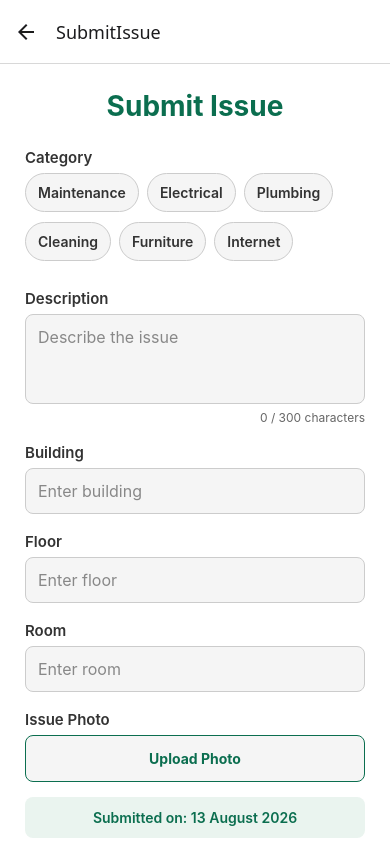
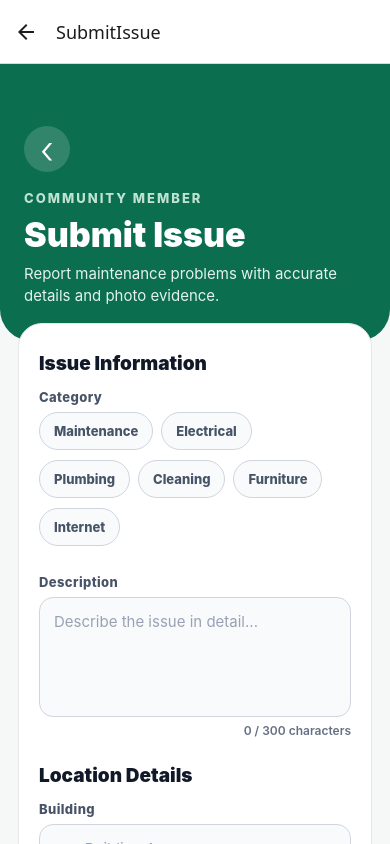
Before and after one commit to salmawalidd/SoftwareProj, a React Native app in the folder frontend/: screen /SubmitIssue in a window 390 px wide. Built offline with nearby package versions, Linux system fonts and the light colour scheme.

Commit message:
Refactor SubmitIssueScreen for API and UI enhancements
Updated API endpoint and improved UI elements for issue submission.

```diff
--- a/frontend/screens/SubmitIssueScreen.js
+++ b/frontend/screens/SubmitIssueScreen.js
@@ -134,7 +134,7 @@ export default function SubmitIssueScreen({ navigation }) {
       }, Room ${room || "-"}`;
 
       const response = await fetch(
-        "http://192.168.1.25:8000/api/issues",
+        "http://192.168.1.20:8000/api/issues",
         {
           method: "POST",
           headers: {
@@ -181,8 +181,30 @@ export default function SubmitIssueScreen({ navigation }) {
   };
 
   return (
-    <ScrollView contentContainerStyle={styles.container}>
-      <Text style={styles.title}>Submit Issue</Text>
+    <ScrollView
+      contentContainerStyle={styles.container}
+      showsVerticalScrollIndicator={false}
+    >
+      <View style={styles.header}>
+        <TouchableOpacity
+          style={styles.backButton}
+          onPress={() => navigation.goBack()}
+          activeOpacity={0.8}
+        >
+          <Text style={styles.backText}>‹</Text>
+        </TouchableOpacity>
+
+        <Text style={styles.headerTag}>COMMUNITY MEMBER</Text>
+
+        <Text style={styles.headerTitle}>Submit Issue</Text>
+
+        <Text style={styles.headerSubtitle}>
+          Report maintenance problems with accurate details and photo evidence.
+        </Text>
+      </View>
+
+      <View style={styles.formCard}>
+        <Text style={styles.sectionTitle}>Issue Information</Text>
 
         <Text style={styles.label}>Category</Text>
 
@@ -190,18 +212,17 @@ export default function SubmitIssueScreen({ navigation }) {
           {categories.map((item) => (
             <TouchableOpacity
               key={item}
+              activeOpacity={0.85}
               style={[
                 styles.categoryButton,
-              category === item &&
-                styles.selectedCategoryButton,
+                category === item && styles.selectedCategoryButton,
               ]}
               onPress={() => setCategory(item)}
             >
               <Text
                 style={[
                   styles.categoryText,
-                category === item &&
-                  styles.selectedCategoryText,
+                  category === item && styles.selectedCategoryText,
                 ]}
               >
                 {item}
@@ -214,8 +235,8 @@ export default function SubmitIssueScreen({ navigation }) {
 
         <TextInput
           style={[styles.input, styles.textArea]}
-        placeholder="Describe the issue"
-        placeholderTextColor="#888"
+          placeholder="Describe the issue in detail..."
+          placeholderTextColor="#98A2B3"
           value={description}
           onChangeText={setDescription}
           maxLength={300}
@@ -226,68 +247,84 @@ export default function SubmitIssueScreen({ navigation }) {
           {description.length} / 300 characters
         </Text>
 
+        <Text style={styles.sectionTitle}>Location Details</Text>
+
         <Text style={styles.label}>Building</Text>
 
         <TextInput
           style={styles.input}
-        placeholder="Enter building"
-        placeholderTextColor="#888"
+          placeholder="e.g. Building A"
+          placeholderTextColor="#98A2B3"
           value={building}
           onChangeText={setBuilding}
         />
 
+        <View style={styles.row}>
+          <View style={styles.halfInput}>
             <Text style={styles.label}>Floor</Text>
 
             <TextInput
               style={styles.input}
-        placeholder="Enter floor"
-        placeholderTextColor="#888"
+              placeholder="e.g. 2"
+              placeholderTextColor="#98A2B3"
               value={floor}
               onChangeText={setFloor}
             />
+          </View>
 
+          <View style={styles.halfInput}>
             <Text style={styles.label}>Room</Text>
 
             <TextInput
               style={styles.input}
-        placeholder="Enter room"
-        placeholderTextColor="#888"
+              placeholder="e.g. 101"
+              placeholderTextColor="#98A2B3"
               value={room}
               onChangeText={setRoom}
             />
+          </View>
+        </View>
 
-      <Text style={styles.label}>Issue Photo</Text>
+        <Text style={styles.sectionTitle}>Photo Evidence</Text>
 
         <TouchableOpacity
-        style={styles.uploadButton}
+          activeOpacity={0.85}
+          style={styles.uploadBox}
           onPress={pickImage}
         >
-        <Text style={styles.uploadButtonText}>
-          {photo ? "Change Photo" : "Upload Photo"}
+          <Text style={styles.uploadIcon}>📷</Text>
+
+          <Text style={styles.uploadTitle}>
+            {photo ? "Change Issue Photo" : "Upload Issue Photo"}
+          </Text>
+
+          <Text style={styles.uploadSubtitle}>
+            JPG or PNG photo showing the issue
           </Text>
         </TouchableOpacity>
 
         {photo && (
-        <Image
-          source={{ uri: photo }}
-          style={styles.previewImage}
-        />
+          <View style={styles.previewCard}>
+            <Image source={{ uri: photo }} style={styles.previewImage} />
+
+            <View style={styles.photoBadge}>
+              <Text style={styles.photoBadgeText}>Photo selected</Text>
+            </View>
+          </View>
         )}
 
         <View style={styles.dateBox}>
-        <Text style={styles.dateText}>
-          Submitted on: {today}
-        </Text>
+          <Text style={styles.dateText}>Submitted on: {today}</Text>
         </View>
 
         <TouchableOpacity
+          activeOpacity={0.85}
           style={styles.button}
           onPress={handleSubmit}
         >
-        <Text style={styles.buttonText}>
-          Submit Issue
-        </Text>
+          <Text style={styles.buttonText}>Submit Issue</Text>
         </TouchableOpacity>
+      </View>
     </ScrollView>
   );
 }
@@ -295,24 +332,82 @@ export default function SubmitIssueScreen({ navigation }) {
 const styles = StyleSheet.create({
   container: {
     flexGrow: 1,
-    padding: 25,
-    justifyContent: "center",
-    backgroundColor: "#fff",
+    backgroundColor: "#F6F8F7",
+    paddingBottom: 28,
   },
 
-  title: {
-    fontSize: 28,
-    fontWeight: "bold",
-    marginBottom: 25,
-    textAlign: "center",
-    color: "#0B6E4F",
+  header: {
+    backgroundColor: "#0B6E4F",
+    paddingTop: 62,
+    paddingHorizontal: 24,
+    paddingBottom: 34,
+    borderBottomLeftRadius: 32,
+    borderBottomRightRadius: 32,
+  },
+
+  backButton: {
+    width: 46,
+    height: 46,
+    borderRadius: 23,
+    backgroundColor: "rgba(255,255,255,0.16)",
+    justifyContent: "center",
+    alignItems: "center",
+    marginBottom: 18,
+  },
+
+  backText: {
+    color: "#fff",
+    fontSize: 38,
+    lineHeight: 40,
+    fontWeight: "300",
+  },
+
+  headerTag: {
+    color: "#BFE3D3",
+    fontSize: 13,
+    fontWeight: "800",
+    letterSpacing: 2,
+    marginBottom: 8,
+  },
+
+  headerTitle: {
+    color: "#fff",
+    fontSize: 34,
+    fontWeight: "900",
+    marginBottom: 8,
+  },
+
+  headerSubtitle: {
+    color: "#E3F3EC",
+    fontSize: 15,
+    lineHeight: 22,
+  },
+
+  formCard: {
+    backgroundColor: "#fff",
+    marginHorizontal: 18,
+    marginTop: -18,
+    padding: 20,
+    borderRadius: 24,
+    borderWidth: 1,
+    borderColor: "#E5E7EB",
+    elevation: 3,
+  },
+
+  sectionTitle: {
+    fontSize: 19,
+    fontWeight: "900",
+    color: "#111827",
+    marginTop: 8,
+    marginBottom: 14,
   },
 
   label: {
-    fontSize: 15,
-    fontWeight: "600",
-    marginBottom: 6,
-    color: "#333",
+    fontSize: 13,
+    fontWeight: "800",
+    marginBottom: 7,
+    color: "#475467",
+    letterSpacing: 0.4,
   },
 
   categoryContainer: {
@@ -323,13 +418,13 @@ const styles = StyleSheet.create({
 
   categoryButton: {
     borderWidth: 1,
-    borderColor: "#ccc",
+    borderColor: "#D0D5DD",
     paddingVertical: 10,
-    paddingHorizontal: 12,
-    borderRadius: 20,
+    paddingHorizontal: 14,
+    borderRadius: 24,
     marginRight: 8,
     marginBottom: 10,
-    backgroundColor: "#F5F5F5",
+    backgroundColor: "#F9FAFB",
   },
 
   selectedCategoryButton: {
@@ -338,84 +433,133 @@ const styles = StyleSheet.create({
   },
 
   categoryText: {
-    color: "#333",
-    fontWeight: "600",
+    color: "#475467",
+    fontWeight: "800",
+    fontSize: 13,
   },
 
   selectedCategoryText: {
-    color: "white",
+    color: "#fff",
   },
 
   input: {
     borderWidth: 1,
-    borderColor: "#ccc",
-    padding: 12,
-    borderRadius: 8,
-    marginBottom: 18,
-    fontSize: 16,
-    backgroundColor: "#F5F5F5",
+    borderColor: "#D0D5DD",
+    padding: 14,
+    borderRadius: 14,
+    marginBottom: 16,
+    fontSize: 15,
+    backgroundColor: "#F9FAFB",
+    color: "#111827",
   },
 
   textArea: {
-    height: 90,
+    height: 120,
     textAlignVertical: "top",
     marginBottom: 6,
   },
 
   characterCount: {
     textAlign: "right",
-    color: "#666",
+    color: "#667085",
     fontSize: 12,
     marginBottom: 18,
+    fontWeight: "600",
   },
 
-  uploadButton: {
-    borderWidth: 1,
-    borderColor: "#0B6E4F",
-    padding: 14,
-    borderRadius: 8,
-    marginBottom: 15,
-    backgroundColor: "#F5F5F5",
+  row: {
+    flexDirection: "row",
+    justifyContent: "space-between",
   },
 
-  uploadButtonText: {
+  halfInput: {
+    width: "48%",
+  },
+
+  uploadBox: {
+    borderWidth: 1.5,
+    borderColor: "#0B6E4F",
+    borderStyle: "dashed",
+    borderRadius: 18,
+    paddingVertical: 22,
+    paddingHorizontal: 14,
+    alignItems: "center",
+    backgroundColor: "#ECFDF3",
+    marginBottom: 16,
+  },
+
+  uploadIcon: {
+    fontSize: 28,
+    marginBottom: 8,
+  },
+
+  uploadTitle: {
     color: "#0B6E4F",
     textAlign: "center",
-    fontWeight: "bold",
+    fontWeight: "900",
+    fontSize: 16,
+    marginBottom: 4,
+  },
+
+  uploadSubtitle: {
+    color: "#667085",
+    fontSize: 12,
+    fontWeight: "600",
+    textAlign: "center",
+  },
+
+  previewCard: {
+    marginBottom: 18,
   },
 
   previewImage: {
     width: "100%",
-    height: 180,
-    borderRadius: 8,
-    marginBottom: 18,
+    height: 190,
+    borderRadius: 18,
+    backgroundColor: "#E5E7EB",
+  },
+
+  photoBadge: {
+    alignSelf: "flex-start",
+    backgroundColor: "#D1FAE5",
+    paddingVertical: 6,
+    paddingHorizontal: 12,
+    borderRadius: 999,
+    marginTop: 10,
+  },
+
+  photoBadgeText: {
+    color: "#0B6E4F",
+    fontWeight: "900",
+    fontSize: 12,
   },
 
   dateBox: {
-    backgroundColor: "#EAF4EF",
-    padding: 12,
-    borderRadius: 8,
+    backgroundColor: "#F2F4F7",
+    padding: 13,
+    borderRadius: 14,
     marginBottom: 18,
   },
 
   dateText: {
-    color: "#0B6E4F",
-    fontWeight: "600",
+    color: "#475467",
+    fontWeight: "800",
     textAlign: "center",
   },
 
   button: {
     backgroundColor: "#0B6E4F",
-    padding: 15,
-    borderRadius: 8,
-    marginTop: 10,
-    marginBottom: 25,
+    paddingVertical: 16,
+    borderRadius: 16,
+    marginTop: 4,
+    marginBottom: 6,
+    elevation: 3,
   },
 
   buttonText: {
-    color: "white",
+    color: "#fff",
     textAlign: "center",
-    fontWeight: "bold",
+    fontWeight: "900",
     fontSize: 16,
   },
 });
```
Lines whose indentation alone changed are shown as unchanged.
